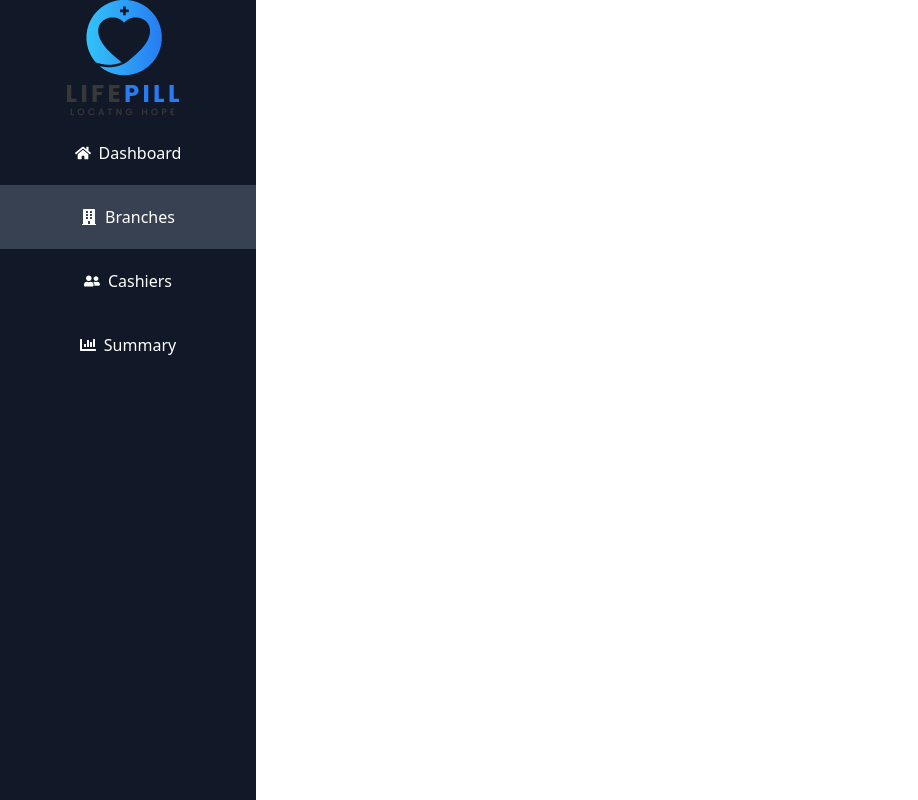
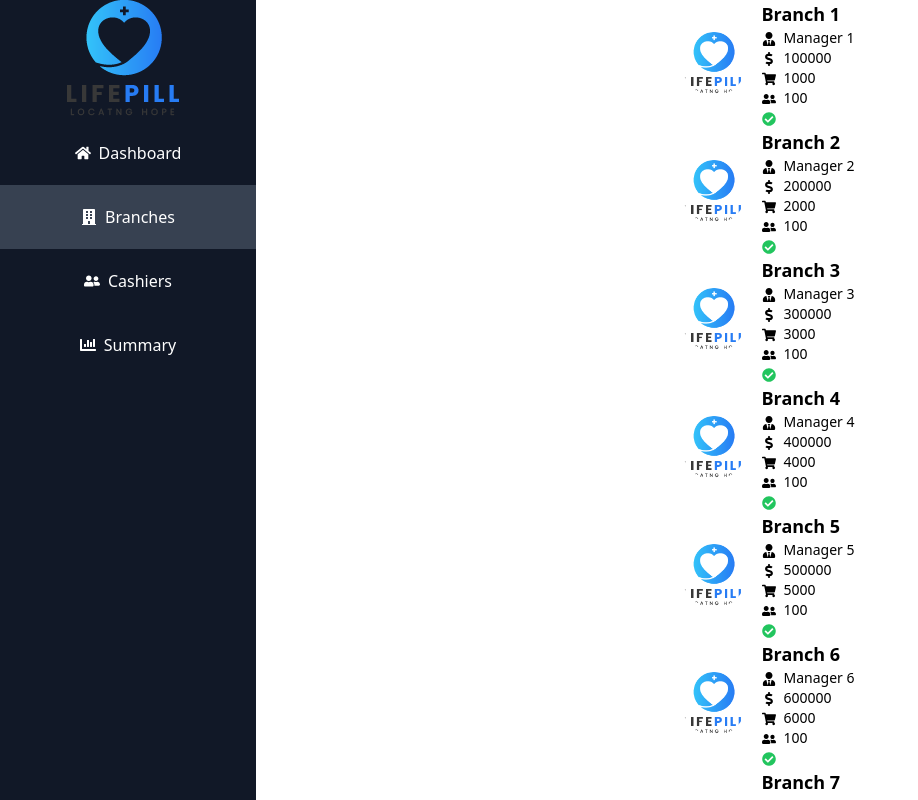
Before and after one commit to Life-Pill/pharmacy-manager-web-app, a React (Vite) app: page /dashboard in a window 1280 px wide. Both pictures are taken after a click on the element "Branches". Shown: the top 800 px of the page, without its empty margins (0-918 px from the left). Built offline with nearby package versions, Linux system fonts and the light colour scheme.

Commit message:
Add BranchManagement component to Branches.tsx and update PharmacyBranch interface

```diff
--- /dev/null
+++ b/src/features/branch-management-dashboard/index.tsx
@@ -0,0 +1,2 @@
+import BranchManagement from './layouts/BranchManagement';
+export { BranchManagement };
--- /dev/null
+++ b/src/features/branch-management-dashboard/layouts/BranchManagement.tsx
@@ -0,0 +1,50 @@
+import React from 'react';
+import Logo from '../../../assets/logo.png';
+import {
+  FaUserTie,
+  FaDollarSign,
+  FaShoppingCart,
+  FaUserFriends,
+  FaCheckCircle,
+} from 'react-icons/fa';
+import { fakeBranchData } from '../../../interfaces/PharmacyBranch';
+
+type Props = {};
+
+function BranchManagement({}: Props) {
+  return (
+    <div className=''>
+      {fakeBranchData.map((pharmacy) => (
+        <div className='flex items-center justify-center space-x-4'>
+          <img src={Logo} alt='image' className='w-16 h-16 rounded-full' />
+          <div className='text-left'>
+            <p className='text-lg font-bold'>{pharmacy.name}</p>
+            <p className='text-sm'>{pharmacy.branchLocation}</p>
+            <p className='text-sm'>
+              <FaUserTie className='inline mr-2' />
+              {pharmacy.manager}
+            </p>
+            <p className='text-sm'>
+              <FaDollarSign className='inline mr-2' />
+              {pharmacy.sales}
+            </p>
+            <p className='text-sm'>
+              <FaShoppingCart className='inline mr-2' />
+              {pharmacy.orders}
+            </p>
+            <p className='text-sm'>
+              <FaUserFriends className='inline mr-2' />
+              100
+            </p>
+            <p className='text-sm'>
+              <FaCheckCircle className='inline mr-2 text-green-500' />
+              {pharmacy.branchStatus}
+            </p>
+          </div>
+        </div>
+      ))}
+    </div>
+  );
+}
+
+export default BranchManagement;
--- a/src/features/manager-dashboard/components/branches/Branches.tsx
+++ b/src/features/manager-dashboard/components/branches/Branches.tsx
@@ -1,9 +1,14 @@
 import React from 'react';
+import { BranchManagement } from '../../../branch-management-dashboard';
 
 type Props = {};
 
 function Branches({}: Props) {
-  return <div></div>;
+  return (
+    <div>
+      <BranchManagement />
+    </div>
+  );
 }
 
 export default Branches;
--- a/src/interfaces/PharmacyBranch.ts
+++ b/src/interfaces/PharmacyBranch.ts
@@ -3,11 +3,98 @@ export interface PharmacyBranch {
   sales: number;
   orders: number;
   manager: string;
+  branchId: number;
+  branchAddress: string;
+  branchContact?: string;
+  branchFax?: string;
+  branchEmail?: string;
+  branchDescription?: string;
+  branchImage?: ArrayBuffer;
+  branchStatus?: boolean;
+  branchLocation?: string;
+  branchCreatedOn?: string;
+  branchCreatedBy?: string;
 }
 
 export const fakeBranchData: PharmacyBranch[] = [
-  { name: 'Branch A', sales: 5000, orders: 100, manager: 'John Doe' },
-  { name: 'Branch B', sales: 7000, orders: 120, manager: 'Jane Smith' },
-  { name: 'Branch C', sales: 6000, orders: 110, manager: 'Alex Johnson' },
-  { name: 'Branch D', sales: 8000, orders: 130, manager: 'Emily Brown' },
+  {
+    name: 'Branch 1',
+    sales: 100000,
+    orders: 1000,
+    manager: 'Manager 1',
+    branchId: 1,
+    branchAddress: 'Address 1',
+  },
+  {
+    name: 'Branch 2',
+    sales: 200000,
+    orders: 2000,
+    manager: 'Manager 2',
+    branchId: 2,
+    branchAddress: 'Address 2',
+  },
+  {
+    name: 'Branch 3',
+    sales: 300000,
+    orders: 3000,
+    manager: 'Manager 3',
+    branchId: 3,
+    branchAddress: 'Address 3',
+  },
+  {
+    name: 'Branch 4',
+    sales: 400000,
+    orders: 4000,
+    manager: 'Manager 4',
+    branchId: 4,
+    branchAddress: 'Address 4',
+  },
+  {
+    name: 'Branch 5',
+    sales: 500000,
+    orders: 5000,
+    manager: 'Manager 5',
+    branchId: 5,
+    branchAddress: 'Address 5',
+  },
+  {
+    name: 'Branch 6',
+    sales: 600000,
+    orders: 6000,
+    manager: 'Manager 6',
+    branchId: 6,
+    branchAddress: 'Address 6',
+  },
+  {
+    name: 'Branch 7',
+    sales: 700000,
+    orders: 7000,
+    manager: 'Manager 7',
+    branchId: 7,
+    branchAddress: 'Address 7',
+  },
+  {
+    name: 'Branch 8',
+    sales: 800000,
+    orders: 8000,
+    manager: 'Manager 8',
+    branchId: 8,
+    branchAddress: 'Address 8',
+  },
+  {
+    name: 'Branch 9',
+    sales: 900000,
+    orders: 9000,
+    manager: 'Manager 9',
+    branchId: 9,
+    branchAddress: 'Address 9',
+  },
+  {
+    name: 'Branch 10',
+    sales: 1000000,
+    orders: 10000,
+    manager: 'Manager 10',
+    branchId: 10,
+    branchAddress: 'Address 10',
+  },
 ];
```
Also changed, not shown: src/interfaces/Cashier.ts (added).
